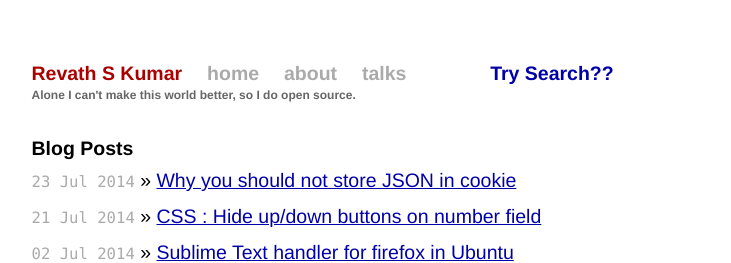
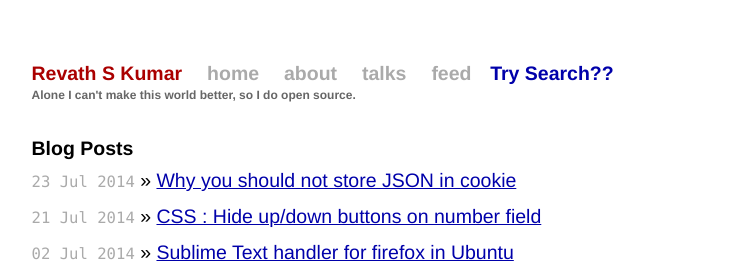
Before and after one commit to revathskumar/blog.revathskumar.com, a Jekyll site: the page built from index.html, in a window 1280 px wide. Shown: the top 263 px of the page, without its empty margins (199-930 px from the left). Built offline with Jekyll 4.4.1, drawn with Linux system fonts in a browser that asks for light colours; Markdown is read by kramdown in place of the engine named in the settings.

Commit message:
Adding link to feed

```diff
--- a/_layouts/default.html
+++ b/_layouts/default.html
@@ -50,6 +50,7 @@
                 <a class="extra" href="/">home</a>
                 <a class="extra" href="/p/about-me.html">about</a>
                 <a class="extra" href="/talks.html">talks</a>
+                <a class="extra" rel="nofollow" target="_blank" href="http://feeds.feedburner.com/revathskumar">feed</a>
               </li>
               <li>
                 <h6 class="description">{{ site.description }}</h6>
--- a/css/main.css
+++ b/css/main.css
@@ -183,7 +183,7 @@ h6.description {
 }
 
 .search-wrapper {
-  width: 53%;
+  width: 56%;
   margin: 0;
   padding: 0;
   float: left;
```
Also changed, not shown: css/blog.min.css.
